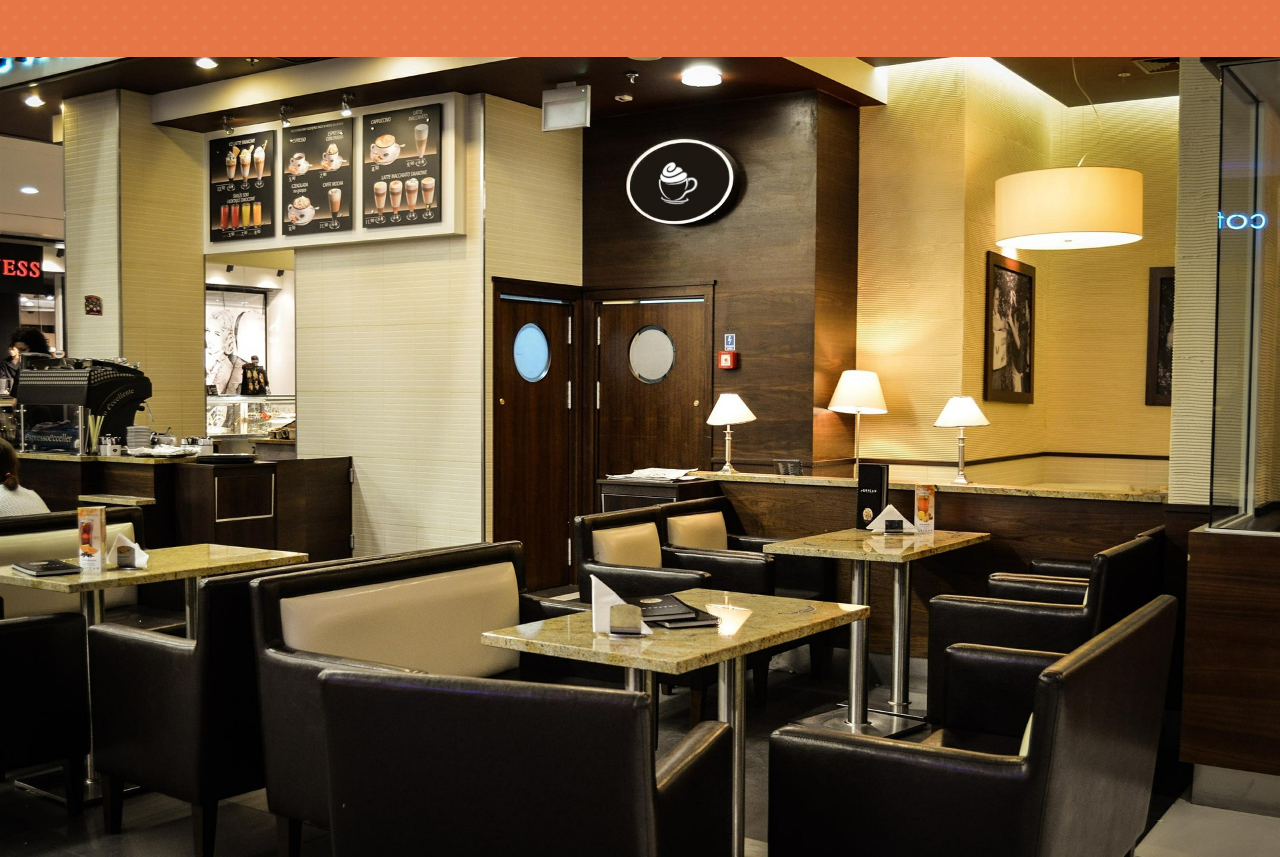
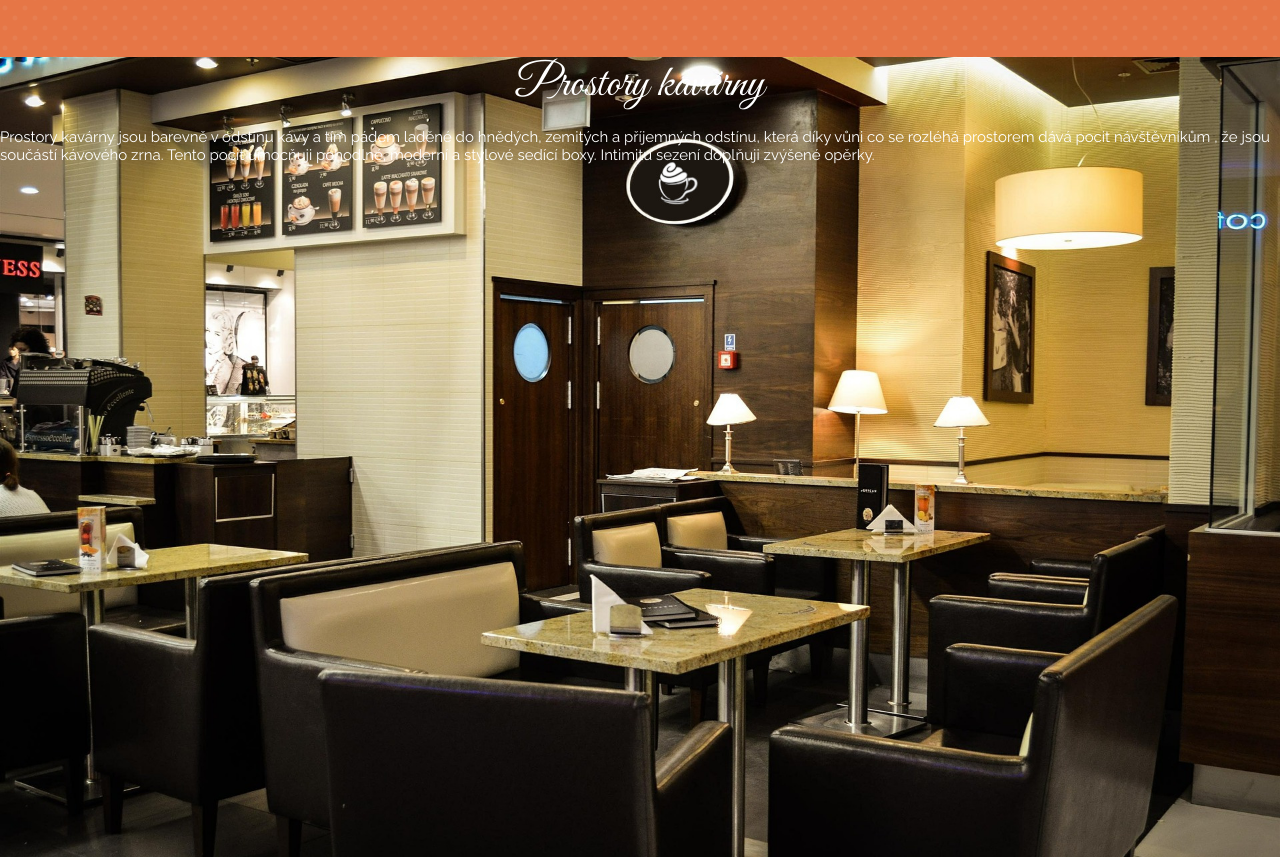
Before and after one commit to zuzixlik/cafelora, a website built with webpack: page src/index.html in a window 1280 px wide. Shown: the part 1017-1874 px from the top of the page. Built offline with nearby package versions, Linux system fonts and the light colour scheme.

Commit message:
galerie-intro-prostory popis

```diff
--- a/src/index.html
+++ b/src/index.html
@@ -76,8 +76,16 @@
       </div>
     </section>
 
-    <section id="galerie" class="gallery"></section>
-
+    <section id="galerie" class="gallery">
+      <h2>Prostory kavárny</h2>
+      <p class="gelerie-intro">
+        Prostory kavárny jsou barevně v odstínu kávy a tím pádem laděné do
+        hnědých, zemitých a příjemných odstínu, která díky vůni co se rozléhá
+        prostorem dává pocit návštěvníkům , že jsou součástí kávového zrna.
+        Tento pocit umocňuji pohodlné, moderní a stylové sedící boxy. Intimitu
+        sezení doplňuji zvýšené opěrky.
+      </p>
+    </section>
     <section>
       <div id="kontakt" class="container">
         <h2>Kde nás najdete</h2>
--- a/src/style.css
+++ b/src/style.css
@@ -135,6 +135,11 @@ nav a:hover {
 }
 
 .menu-intro {
+  max-width: 20rem;
+  margin: 0 auto 0 auto;
+  text-align: center;
+}
+.galerie-intro {
   max-width: 20rem;
   margin: 0 auto 0 auto;
   text-align: center;
```
